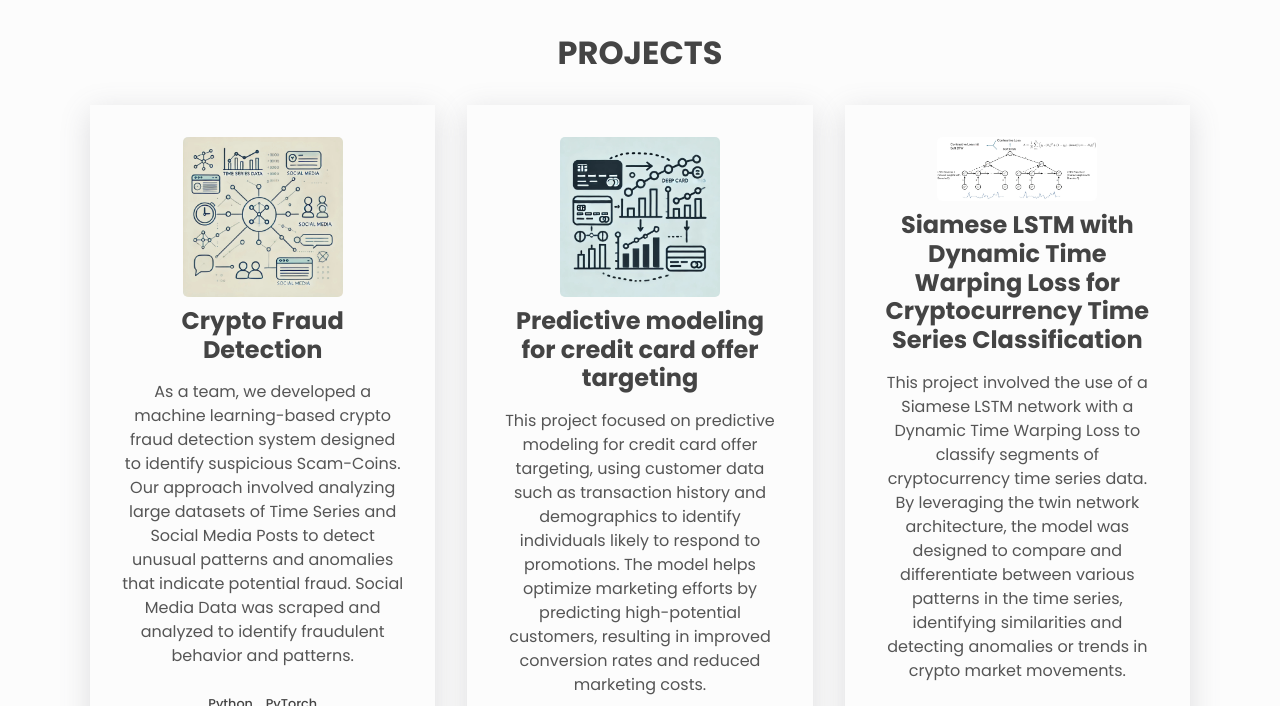
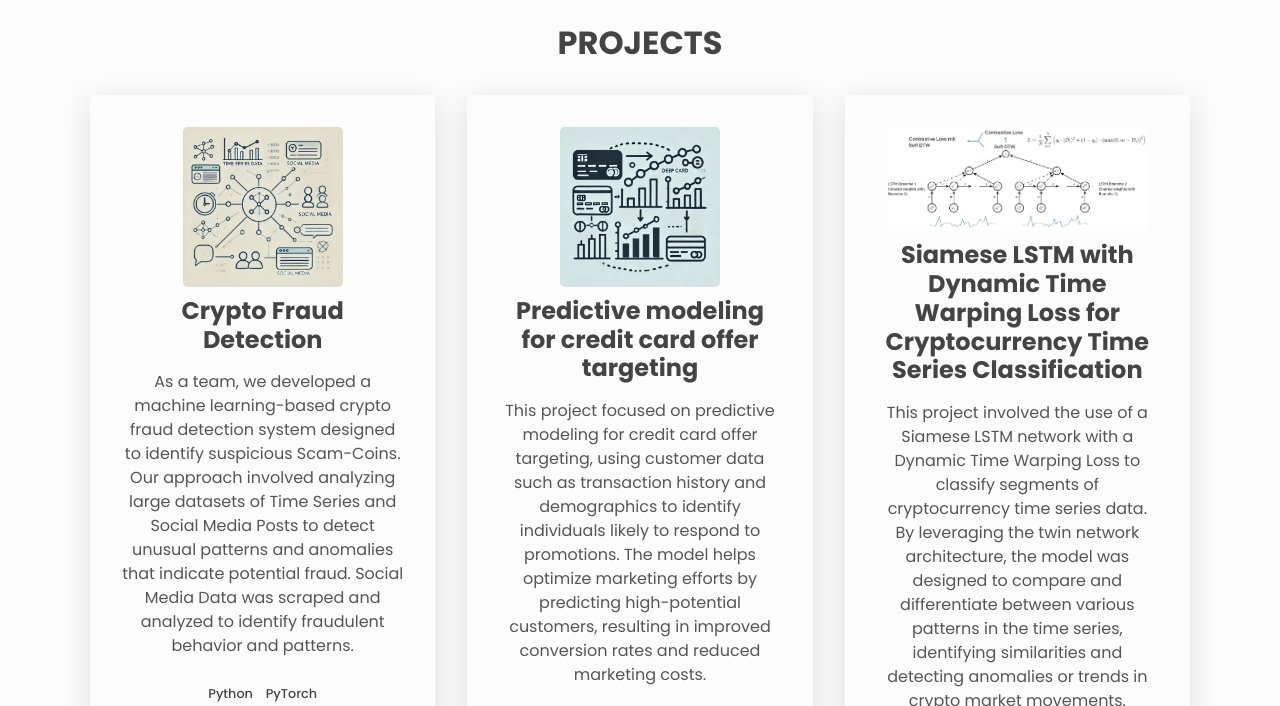
Before and after one commit to can020202/can020202.github.io, a plain HTML site: page index.html in a window 1280 px wide. Shown: the part 1600-2306 px from the top of the page. Drawn offline with Linux system fonts and the light colour scheme.

Commit message:
added images projects

```diff
--- a/index.html
+++ b/index.html
@@ -191,7 +191,7 @@
           </div>
 
           <div class="project">
-            <img src="siamese.jpg" alt="Projektbild" class="project__image">
+            <img src="siamese.jpg" alt="Projektbild" class="project__imageS">
             <h3>Siamese LSTM with Dynamic Time Warping Loss for Cryptocurrency Time Series Classification</h3>
             <p class="project__description">
                This project involved the use of a Siamese LSTM network with a Dynamic Time Warping Loss to classify segments of cryptocurrency time series data.
--- a/styles.css
+++ b/styles.css
@@ -415,7 +415,7 @@ main {
 /* Styles für das Bild im Header */
 .about__image {
   width: 210px; /* Stelle sicher, dass das Bild eine angemessene Breite hat */
-  height: 330px; /* Behält das Seitenverhältnis bei */
+  height: 320px; /* Behält das Seitenverhältnis bei */
   margin-top: 10px; /* Abstand nach oben für das Bild */
   border-radius: 8px; /* Optional: abgerundete Ecken */
   display: block; /* Sorgt dafür, dass das Bild zentriert ist */
@@ -432,3 +432,13 @@ main {
   margin-right: auto;
   border-radius: 5px; /* Optional: Abgerundete Ecken */
 }
+
+.project__imageS {
+  width: 260px; /* Breite des Bildes */
+  height: auto; /* Erhält das Seitenverhältnis */
+  margin-bottom: 10px; /* Abstand nach unten für das Bild */
+  display: block; /* Sorgt dafür, dass das Bild zentriert ist */
+  margin-left: auto;
+  margin-right: auto;
+  border-radius: 5px; /* Optional: Abgerundete Ecken */
+}
```
